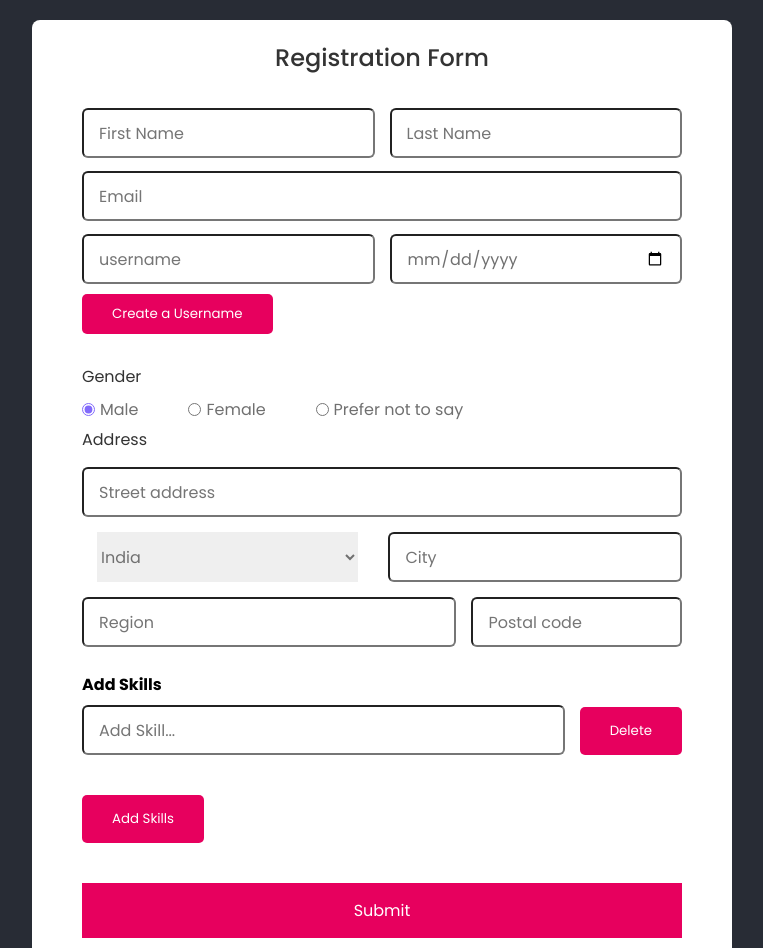
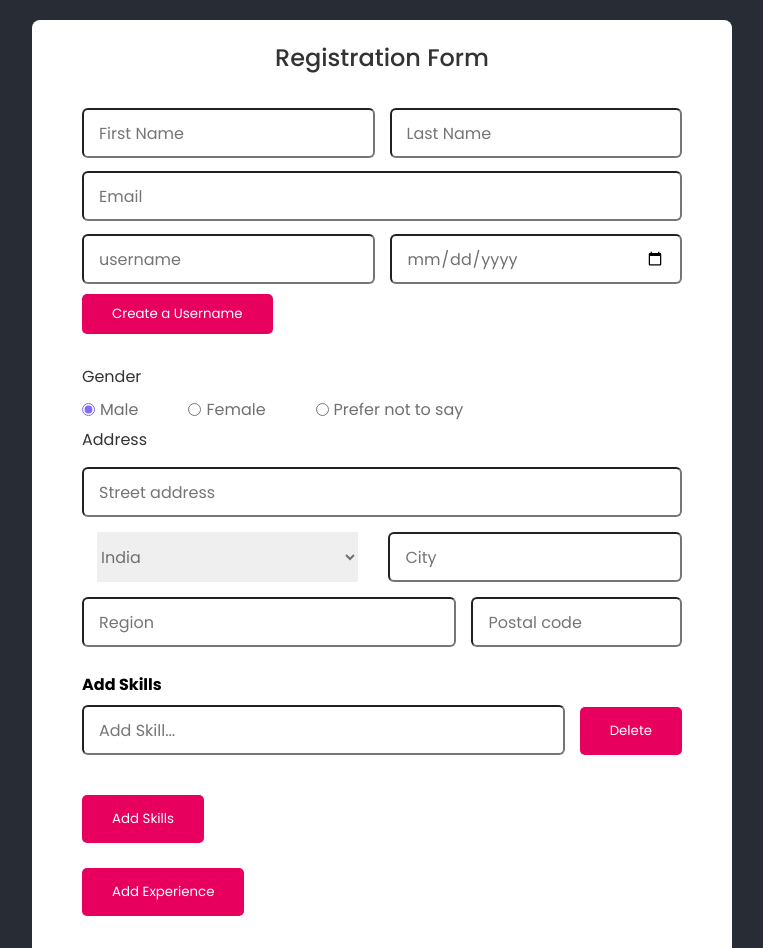
Before and after one commit to agreeshvs/angular-template-driven-form, an Angular app: page / in a window 1280 px wide. Shown: the top 948 px of the page, without its empty margins (258-1021 px from the left). Built offline with nearby package versions, Linux system fonts and the light colour scheme.

Commit message:
Adding Form Groups Dynamically

```diff
--- a/src/app/reactive-form/reactive-form.component.html
+++ b/src/app/reactive-form/reactive-form.component.html
@@ -102,13 +102,14 @@
     </button>
 
     <!--HTML for Experience Form Array -->
-   <!--  <div class="input-box">
-      <div class="experience">
+    <div class="input-box" formArrayName="experience">
+      <div class="experience"
+          *ngFor="let expControl of reactiveForm.get('experience')['controls']; let j=index" [formGroupName]="j">
         <label>Experience</label>
-        <input type="text" placeholder="Company Name" />
+        <input type="text" placeholder="Company Name" formControlName="company" />
         <div class="column">
           <div class="select-box">
-            <select>
+            <select formControlName="position">
               <option hidden>Position</option>
               <option>Junior Developer</option>
               <option>Software Developer</option>
@@ -116,16 +117,16 @@
               <option>Team Lead</option>
             </select>
           </div>
-          <input type="number" placeholder="Experience" />
+          <input type="number" placeholder="Experience" formControlName="experience"/>
         </div>
         <div class="column">
-          <input type="date" placeholder="Start Date" />
-          <input type="date" placeholder="End Date" />
+          <input type="date" placeholder="Start Date" formControlName="startDate"/>
+          <input type="date" placeholder="End Date" formControlName="endDate"/>
         </div>
-        <button type="button" class="btn-add-delete">Delete Experience</button>
+        <button type="button" class="btn-add-delete" (click)="deleteExperience(j)" >Delete Experience</button>
       </div>
     </div>
-    <button type="button" class="btn-add-delete">Add Experience</button> -->
+    <button type="button" class="btn-add-delete" (click)="addExperience()">Add Experience</button>
 
     <input type="submit" value="Submit" class="submit-btn" [disabled]="!reactiveForm.valid">
     <!-- [disabled]="!reactiveForm.valid" -->
--- a/src/app/reactive-form/reactive-form.component.ts
+++ b/src/app/reactive-form/reactive-form.component.ts
@@ -27,6 +27,9 @@
       }),
       skills: new FormArray([
         new FormControl('', Validators.required)
+      ]),
+      experience: new FormArray([
+        // Make empty experience form array initially
       ])
 
     });
@@ -49,4 +52,26 @@
       (this.reactiveForm.get('skills') as FormArray).removeAt(index)
     );
   }
+
+  addExperience(){
+    // Create a new FormGroup for experience
+    const formGroup = new FormGroup({
+      company: new FormControl('', Validators.required),
+      position: new FormControl('', Validators.required),
+      experience: new FormControl('', [Validators.required, Validators.min(0)]),
+      startDate: new FormControl('', Validators.required),
+      endDate: new FormControl('', Validators.required)
+    });
+
+    // Push the new FormGroup into the FormArray
+    // ( this.reactiveForm.get('experience') as FormArray ).push(
+    //   formGroup
+    // );
+
+    (<FormArray>this.reactiveForm.get('experience')).push(formGroup)
+  }
+
+  deleteExperience(index: number){
+    (this.reactiveForm.get('experience') as FormArray).removeAt(index);
+  }
 }
```
